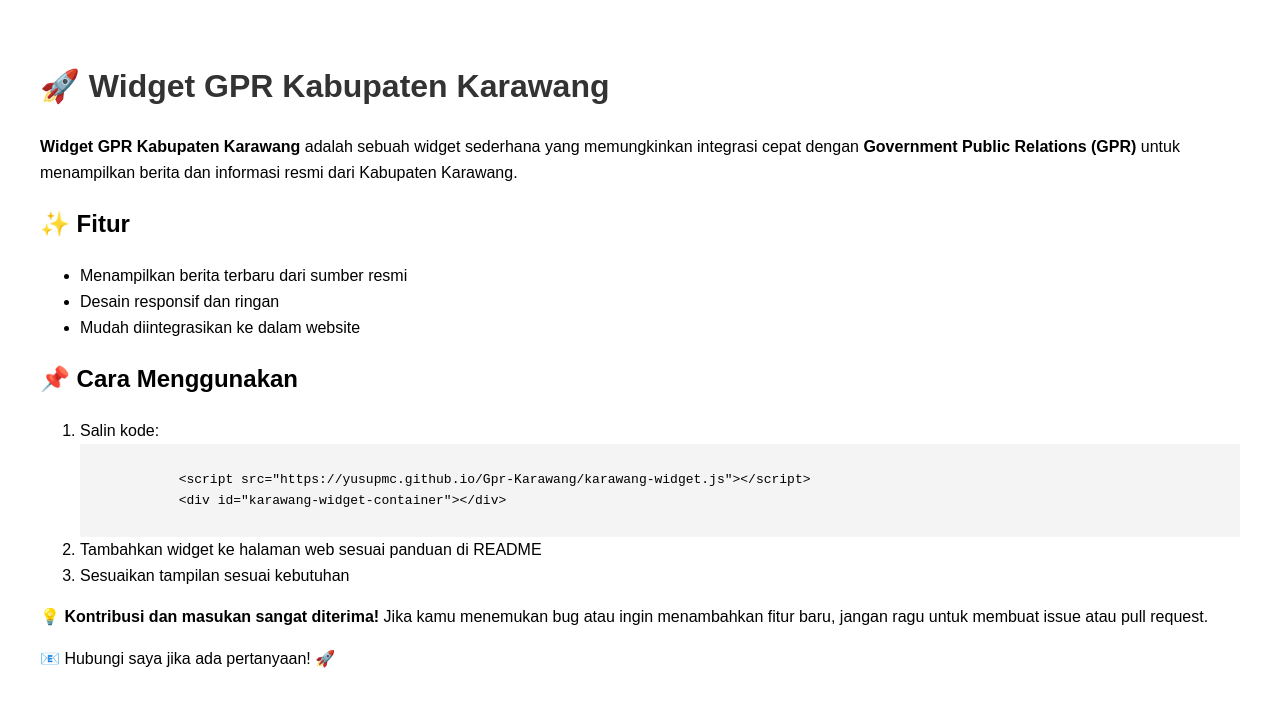
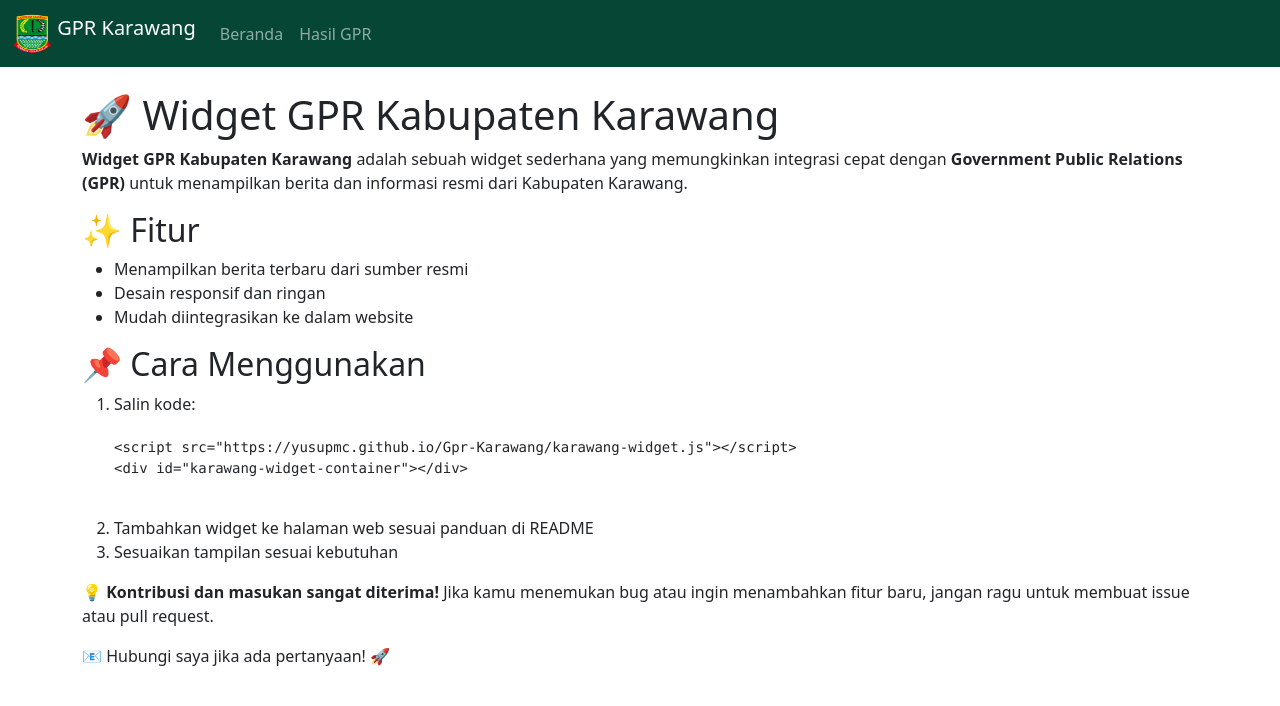
Before and after one commit to YusupMC/GPR-Karawang, a plain HTML site: page index.html in a window 1280 px wide. Drawn offline with nearby package versions, Linux system fonts and the light colour scheme.

Commit message:
Update index.html

```diff
--- a/index.html
+++ b/index.html
@@ -4,13 +4,35 @@
     <meta charset="UTF-8">
     <meta name="viewport" content="width=device-width, initial-scale=1.0">
     <title>Widget GPR Kabupaten Karawang</title>
+    <link href="https://cdn.jsdelivr.net/npm/bootstrap@5.3.0/dist/css/bootstrap.min.css" rel="stylesheet">
     <style>
-        body { font-family: Arial, sans-serif; line-height: 1.6; margin: 20px; padding: 20px; }
-        h1 { color: #333; }
-        code { background: #f4f4f4; padding: 5px; display: block; white-space: pre-wrap; }
+        .navbar { background-color: #064635 !important; }
     </style>
 </head>
 <body>
+    <nav class="navbar navbar-expand-lg navbar-dark">
+        <div class="container-fluid">
+            <a class="navbar-brand" href="#">
+                <img src="logo.png" alt="Logo Karawang" width="40" height="40" class="d-inline-block align-text-top">
+                GPR Karawang
+            </a>
+            <button class="navbar-toggler" type="button" data-bs-toggle="collapse" data-bs-target="#navbarNav" aria-controls="navbarNav" aria-expanded="false" aria-label="Toggle navigation">
+                <span class="navbar-toggler-icon"></span>
+            </button>
+            <div class="collapse navbar-collapse" id="navbarNav">
+                <ul class="navbar-nav">
+                    <li class="nav-item">
+                        <a class="nav-link" href="index.html">Beranda</a>
+                    </li>
+                    <li class="nav-item">
+                        <a class="nav-link" href="hasil.html">Hasil GPR</a>
+                    </li>
+                </ul>
+            </div>
+        </div>
+    </nav>
+
+    <div class="container mt-4">
         <h1>🚀 Widget GPR Kabupaten Karawang</h1>
         <p><strong>Widget GPR Kabupaten Karawang</strong> adalah sebuah widget sederhana yang memungkinkan integrasi cepat dengan <strong>Government Public Relations (GPR)</strong> untuk menampilkan berita dan informasi resmi dari Kabupaten Karawang.</p>
 
@@ -24,10 +46,10 @@
         <h2>📌 Cara Menggunakan</h2>
         <ol>
             <li>Salin kode:</li>
-        <code>
+            <pre><code>
 &lt;script src="https://yusupmc.github.io/Gpr-Karawang/karawang-widget.js"&gt;&lt;/script&gt;
 &lt;div id="karawang-widget-container"&gt;&lt;/div&gt;
-        </code>
+            </code></pre>
             <li>Tambahkan widget ke halaman web sesuai panduan di README</li>
             <li>Sesuaikan tampilan sesuai kebutuhan</li>
         </ol>
@@ -35,5 +57,8 @@
         <p>💡 <strong>Kontribusi dan masukan sangat diterima!</strong> Jika kamu menemukan bug atau ingin menambahkan fitur baru, jangan ragu untuk membuat issue atau pull request.</p>
 
         <p>📧 Hubungi saya jika ada pertanyaan! 🚀</p>
+    </div>
+
+    <script src="https://cdn.jsdelivr.net/npm/bootstrap@5.3.0/dist/js/bootstrap.bundle.min.js"></script>
 </body>
 </html>
```
Lines whose indentation alone changed are shown as unchanged.
